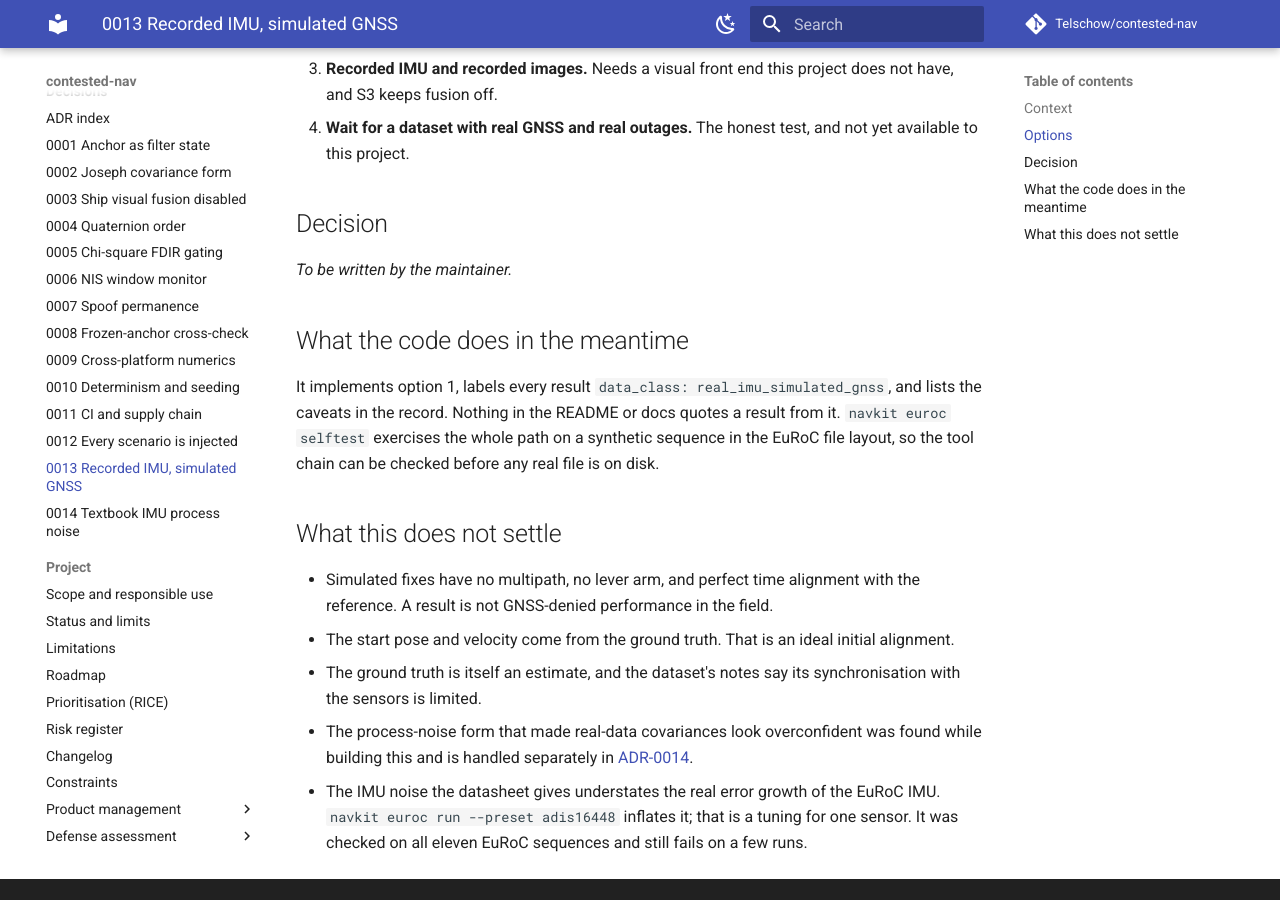
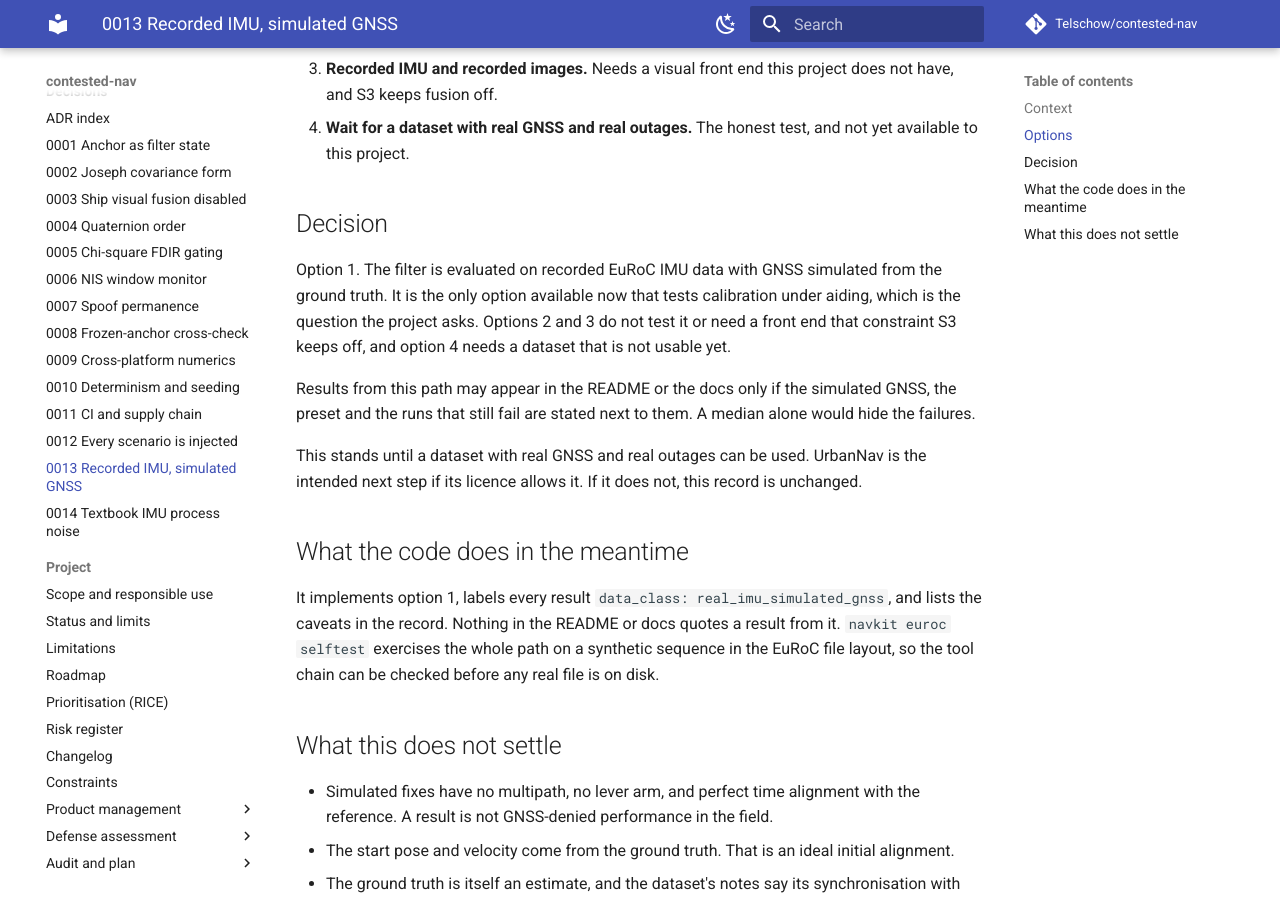
Before and after one commit to Telschow/contested-nav, an MkDocs documentation site: the page built from docs/adr/0013-recorded-imu-with-simulated-gnss.md, in a window 1280 px wide and 900 px high, scrolled down 787 px. Built offline with MkDocs 1.6.1 and Material for MkDocs 9.7.7, drawn with Linux system fonts in a browser that asks for light colours; comment, search, counter and statistics services are not loaded; some of the changed text lies outside the part shown.

Commit message:
docs: accept ADR-0013 and ADR-0014
Decision sections written at the maintainer's instruction, from the options
and measurements already recorded in each record. ADR-0013 accepts recorded
IMU with simulated GNSS, with a rule for how its results may be quoted.
ADR-0014 accepts the textbook process noise as the default and keeps legacy.

Co-Authored-By: Claude Sonnet 5.5 <noreply@anthropic.com>

```diff
--- a/docs/adr/0013-recorded-imu-with-simulated-gnss.md
+++ b/docs/adr/0013-recorded-imu-with-simulated-gnss.md
@@ -30,7 +30,16 @@ Visual fusion stays off (S3), so the images are not used.
 
 ## Decision
 
-_To be written by the maintainer._
+Option 1. The filter is evaluated on recorded EuRoC IMU data with GNSS simulated from the
+ground truth. It is the only option available now that tests calibration under aiding, which is the
+question the project asks. Options 2 and 3 do not test it or need a front end that constraint S3
+keeps off, and option 4 needs a dataset that is not usable yet.
+
+Results from this path may appear in the README or the docs only if the simulated GNSS, the preset
+and the runs that still fail are stated next to them. A median alone would hide the failures.
+
+This stands until a dataset with real GNSS and real outages can be used. UrbanNav is the intended
+next step if its licence allows it. If it does not, this record is unchanged.
 
 ## What the code does in the meantime
 
```
Also changed, not shown: other parts of docs/adr/0013-recorded-imu-with-simulated-gnss.md (+1 -1 lines), CHANGELOG.md (+2 -3 lines), docs/adr/0014-textbook-imu-process-noise-by-default.md (+11 -2 lines), docs/adr/index.md (+2 -2 lines), docs/faq.md (+1 -1 lines).
